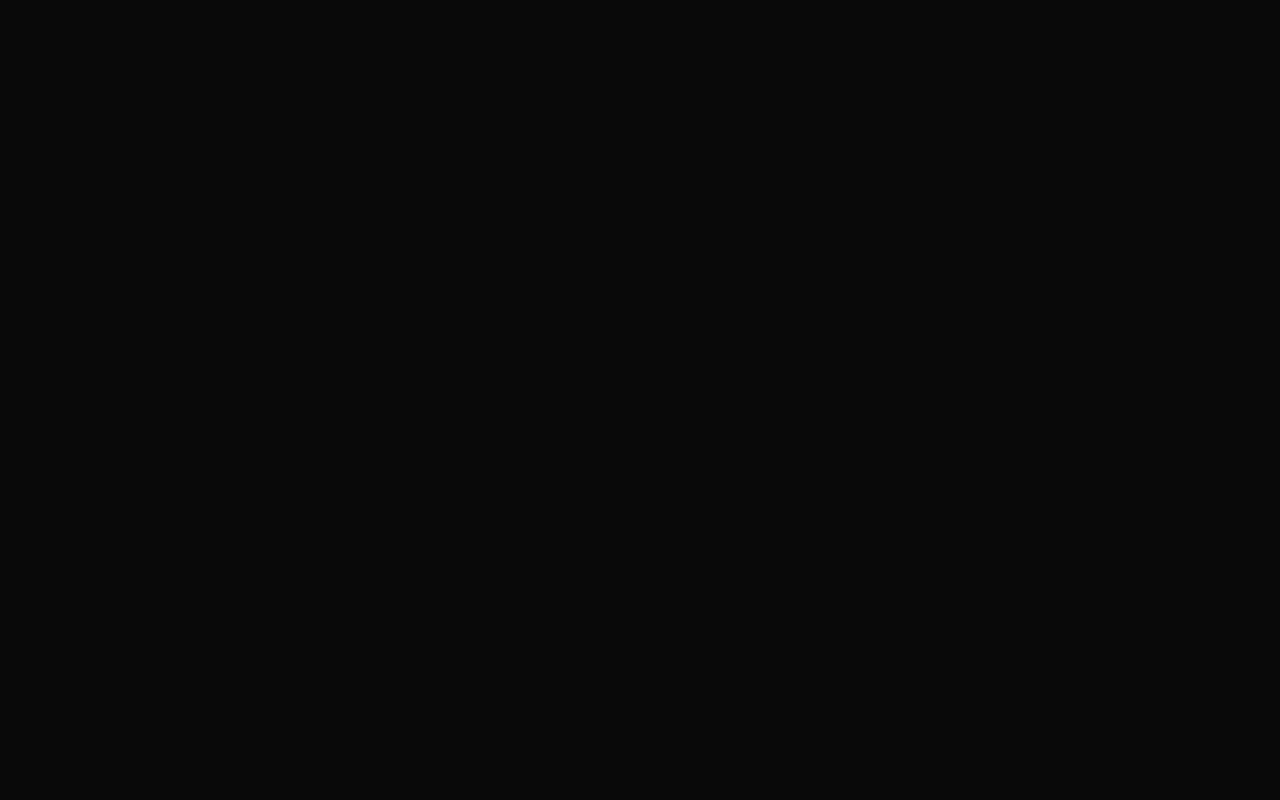
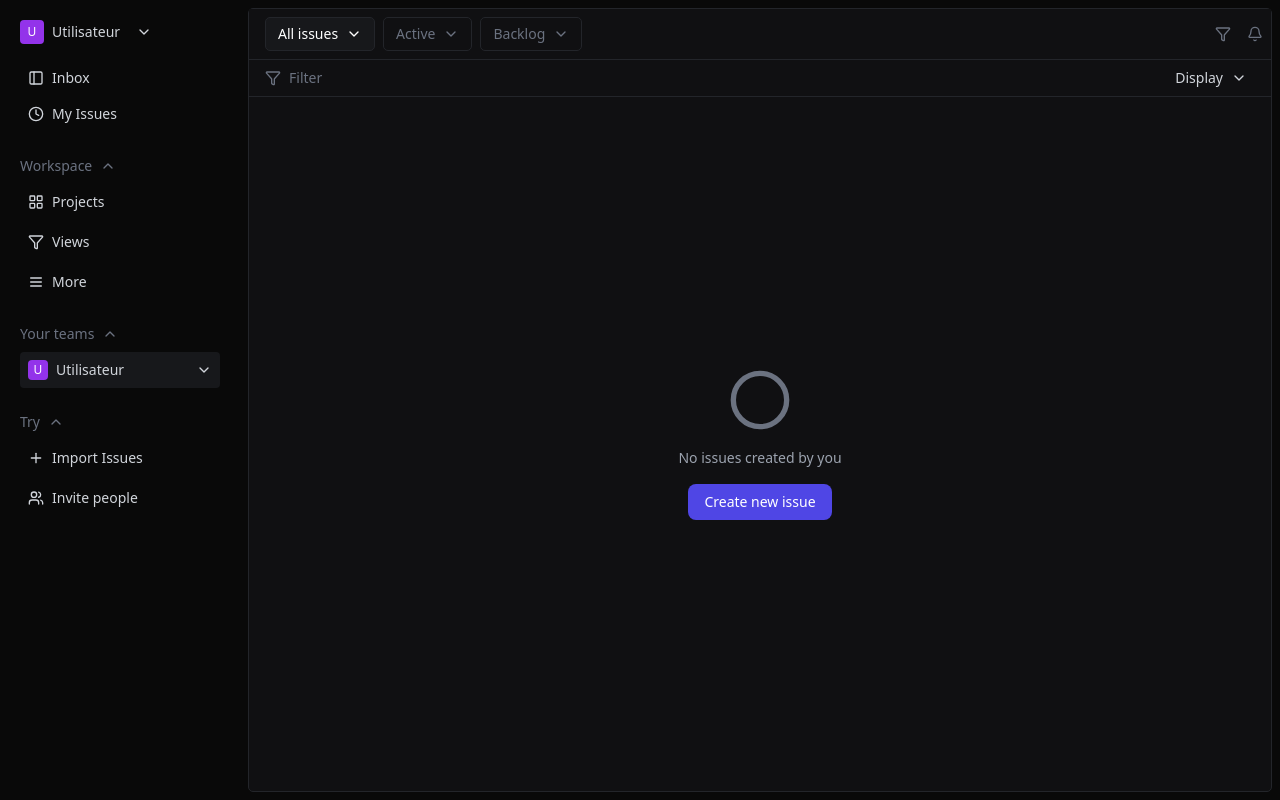
Before and after one commit to giovaniolivier/my-linear-clone, a React (Vite) app: page /my-issues/assigned in a window 1280 px wide. Before the commit this address had no page. Built offline with nearby package versions, Linux system fonts and the light colour scheme.

Commit message:
ajout fichier issues

```diff
--- a/package.json
+++ b/package.json
@@ -10,6 +10,7 @@
     "preview": "vite preview"
   },
   "dependencies": {
+    "@headlessui/react": "^2.2.0",
     "@react-oauth/google": "^0.12.1",
     "firebase": "^11.2.0",
     "jwt-decode": "^4.0.0",
--- a/src/App.tsx
+++ b/src/App.tsx
@@ -1,6 +1,7 @@
 import { BrowserRouter as Router, Routes, Route } from 'react-router-dom';
 import LoginPage from './components/LoginPage';
 import LinearClone from './components/LinearClone';
+import MyIssues from './components/MyIssues';
 import './styles/globals.css';
 
 function App() {
@@ -9,6 +10,7 @@ function App() {
       <Routes>
         <Route path="/" element={<LoginPage />} />
         <Route path="/dashboard" element={<LinearClone />} />
+        <Route path="/my-issues/assigned" element={<MyIssues />} />
       </Routes>
     </Router>
   );
--- /dev/null
+++ b/src/components/IssuesContent.tsx
@@ -0,0 +1,139 @@
+import React from 'react';
+import { Menu as MenuIcon, X, Bell, Filter, Plus, ChevronDown } from 'lucide-react';
+import { Dialog } from "@headlessui/react";
+import { useState } from 'react';
+
+
+interface MainContentProps {
+  isSidebarOpen: boolean;
+  setIsSidebarOpen: (isOpen: boolean) => void;
+  selectedFilter: string;
+  setSelectedFilter: (filter: string) => void;
+  FILTER_OPTIONS: string[];
+}
+
+const IssuesContent: React.FC<MainContentProps> = ({
+  isSidebarOpen,
+  setIsSidebarOpen,
+  selectedFilter,
+  setSelectedFilter,
+  FILTER_OPTIONS
+}) => {
+
+  const [isOpen, setIsOpen] = useState(false);
+  return (
+    <div className="main-content flex-1 border rounded-[5px] border-[#23252a] text-sm m-2 bg-[#101012] flex flex-col">
+      {/* Header */}
+      <div className="header-actions border-b border-[#23252a] p-2 pl-4 flex items-center gap-4 bg-[#101012]">
+        <div className="flex items-center gap-4">
+          <button
+            className="md:hidden z-50"
+            onClick={() => setIsSidebarOpen(!isSidebarOpen)}
+            aria-label="Toggle menu"
+          >
+            {isSidebarOpen ? <X className="hidden w-4 h-4" /> : <MenuIcon className="w-4 h-4" />}
+          </button>
+          <div className="hidden md:flex items-center gap-2">
+            {FILTER_OPTIONS.map((item) => (
+              <div
+                key={item}
+                onClick={() => setSelectedFilter(item)}
+                className={`text-gray-500 border rounded-[5px] border-[#23252a] hover:bg-[#17181b] px-3 py-1.5 flex items-center gap-2 cursor-pointer ${
+                  selectedFilter === item ? "bg-[#17181b] text-white" : ""
+                }`}
+              >
+                <span className="text-sm">{item}</span>
+                <ChevronDown className="w-4 h-4" />
+              </div>
+            ))}
+          </div>
+        </div>
+        <div className="flex items-center ml-auto gap-4">
+          <button
+            className="text-gray-500 hover:text-gray-300"
+            aria-label="Filter view"
+          >
+            <Filter className="w-4 h-4" />
+          </button>
+          <button
+            className="text-gray-500 hover:text-gray-300"
+            aria-label="Notifications"
+          >
+            <Bell className="w-4 h-4" />
+          </button>
+        </div>
+      </div>
+
+      {/* Barre de filtres */}
+      <div className="flex items-center justify-between p-2 pl-4 border-b border-[#23252a]">
+        <div className="flex items-center gap-2">
+          <Filter className="w-4 h-4 text-gray-500" />
+          <span className="text-sm text-gray-500">Filter</span>
+        </div>
+        <div className="flex items-center gap-2 mr-4">
+          <span>Display</span>
+          <ChevronDown className="w-4 h-4" />
+        </div>
+      </div>
+
+      <div className="h-screen flex flex-col items-center justify-center text-white">
+        <div className="text-center">
+          <div className="mb-4">
+            <svg
+              className="mx-auto h-16 w-16 text-gray-500"
+              xmlns="http://www.w3.org/2000/svg"
+              fill="none"
+              viewBox="0 0 24 24"
+              stroke="currentColor"
+            >
+              <circle cx="12" cy="12" r="10" strokeWidth="2" />
+            </svg>
+          </div>
+          <p className="text-gray-400">No issues created by you</p>
+          <button
+            onClick={() => setIsOpen(true)}
+            className="mt-4 px-4 py-2 bg-indigo-600 rounded-lg hover:bg-indigo-500"
+          >
+            Create new issue
+          </button>
+        </div>
+
+        <Dialog open={isOpen} onClose={() => setIsOpen(false)} className="fixed inset-0 flex items-center justify-center">
+          <div className="bg-[#1c1d1f] p-6 rounded-lg w-[800px] shadow-lg relative">
+            <button
+              aria-label="Ouvrir la fenêtre"
+              onClick={() => setIsOpen(false)}
+              className="absolute top-2 right-2 text-gray-400 hover:text-white"
+            >
+              <X size={20} />
+            </button>
+            <h2 className="text-lg font-bold text-gray-300">New Issue</h2>
+            <input
+              type="text"
+              placeholder="Issue title"
+              className="mt-3 w-full p-2 bg-[#1c1d1f] focus:outline-none rounded-md text-white"
+            />
+            <textarea
+              placeholder="Add description..."
+              className="mt-3 w-full p-2 bg-[#1c1d1f] focus:outline-none rounded-md text-white"
+            />
+            <div className="flex items-center mt-4 gap-2">
+              <button className="px-3 py-1 bg-gray-700 rounded-md text-gray-300">Backlog</button>
+              <button className="px-3 py-1 bg-gray-700 rounded-md text-gray-300">Priority</button>
+              <button className="px-3 py-1 bg-gray-700 rounded-md text-gray-300">@oliviergiovani00</button>
+            </div>
+            <div className="mt-4 flex justify-between items-center">
+              <div className="flex items-center gap-2">
+                <input type="checkbox" id="createMore" className="form-checkbox text-indigo-600" />
+                <label htmlFor="createMore" className="text-gray-300">Create more</label>
+              </div>
+              <button className="px-4 py-2 bg-indigo-600 rounded-lg hover:bg-indigo-500">Create issue</button>
+            </div>
+          </div>
+        </Dialog>
+      </div>
+    </div>
+  );
+};
+
+export default IssuesContent;
--- /dev/null
+++ b/src/components/MyIssues.tsx
@@ -0,0 +1,94 @@
+// LinearClone.tsx (composant principal)
+import React, { useState, useEffect } from 'react';
+import { useNavigate } from 'react-router-dom';
+import Sidebar from './Sidebar';
+import IssuesContent from './IssuesContent';
+
+
+const TASKS = [
+  { id: 1, title: "Welcome to Linear 👋" },
+  { id: 2, title: "Plan your first project" },
+  { id: 3, title: "Invite your team" },
+];
+
+const FILTER_OPTIONS = ["All issues", "Active", "Backlog"];
+
+const LinearClone: React.FC = () => {
+  const [user, setUser] = useState<any>(null);
+  const [selectedFilter, setSelectedFilter] = useState(FILTER_OPTIONS[0]);
+  const [isSidebarOpen, setIsSidebarOpen] = useState(false);
+
+  type SectionKey = 'workspace' | 'teams' | 'try' | 'userDropdown';
+
+  const [openSections, setOpenSections] = useState({
+    workspace: true,
+    teams: true,
+    try: true,
+    userDropdown: false
+  });
+
+  const getInitials = (name: string) => {
+    if (!name) return "U";
+
+    const words = name.split(" ");
+    const initials = words
+      .map(word => word[0])
+      .join("")
+      .toUpperCase();
+
+    return initials.slice(0, 2);
+  };
+
+  const navigate = useNavigate();
+  const username = localStorage.getItem("username") || "Utilisateur";
+  const initials = getInitials(username);
+
+  const toggleSection = (section: SectionKey) => {
+    setOpenSections(prev => ({
+      ...prev,
+      [section]: !prev[section]
+    }));
+  };
+
+  const handleLogout = () => {
+    localStorage.removeItem("token");
+    window.location.href = "/";
+  };
+
+  useEffect(() => {
+    const token = localStorage.getItem("token");
+    if (!token) {
+      navigate("/my-issues/assigned");
+    }
+  }, [navigate]);
+
+  return (
+    <div className="linear-clone flex h-screen bg-[#090909] text-gray-300">
+      <Sidebar
+        isSidebarOpen={isSidebarOpen}
+        username={username}
+        initials={initials}
+        openSections={openSections}
+        toggleSection={toggleSection}
+        handleLogout={handleLogout}
+      />
+
+      {isSidebarOpen && (
+        <div
+          className="fixed inset-0 bg-black opacity-50 md:hidden"
+          onClick={() => setIsSidebarOpen(false)}
+        />
+      )}
+
+      <IssuesContent
+        isSidebarOpen={isSidebarOpen}
+        setIsSidebarOpen={setIsSidebarOpen}
+        selectedFilter={selectedFilter}
+        setSelectedFilter={setSelectedFilter}
+        FILTER_OPTIONS={FILTER_OPTIONS}
+      />
+    </div>
+  );
+};
+
+export default LinearClone;
--- a/src/components/NavButton.tsx
+++ b/src/components/NavButton.tsx
@@ -2,7 +2,7 @@ import React from 'react';
 import { ReactNode } from 'react';
 
 interface NavButtonProps {
-  icon: React.ElementType; // Type du composant d'icône
+  icon: React.ElementType;
   children: ReactNode;
 }
 
--- a/src/components/Sidebar.tsx
+++ b/src/components/Sidebar.tsx
@@ -4,6 +4,7 @@ import { ChevronDown, PanelLeft, Clock, LayoutGrid, Filter, Menu, Plus, Users }
 import NavButton from './NavButton';
 import SectionHeader from './SectionHeader';
 import UserDropdown from './UserDropdown';
+import { Link } from "react-router-dom";
 
 interface SidebarProps {
     isSidebarOpen: boolean;
@@ -28,7 +29,7 @@ const Sidebar: React.FC<SidebarProps> = ({
   handleLogout
 }) => {
   return (
-    <div className={`sidebar w-64 p-4 flex flex-col fixed md:static top-0 left-0 h-full bg-[#090909] transform transition-transform duration-300 ${isSidebarOpen ? 'translate-x-0' : '-translate-x-full'} md:translate-x-0 z-40`}>
+    <div className={`sidebar w-60 p-5 flex flex-col fixed md:static top-0 left-0 h-full bg-[#090909] transform transition-transform duration-300 ${isSidebarOpen ? 'translate-x-0' : '-translate-x-full'} md:translate-x-0 z-40`}>
       {/* User section */}
       <div className="relative">
         <div
@@ -54,7 +55,9 @@ const Sidebar: React.FC<SidebarProps> = ({
       {/* Navigation principale */}
       <nav className="text-sm space-y-1">
         <NavButton icon={PanelLeft}>Inbox</NavButton>
-        <NavButton icon={Clock}>My Issues</NavButton>
+        <Link to="/my-issues/assigned">
+          <NavButton icon={Clock}>My Issues</NavButton>
+        </Link>
       </nav>
 
       {/* Section Workspace */}
--- a/src/components/firebaseConfig.ts
+++ b/src/components/firebaseConfig.ts
@@ -20,7 +20,7 @@ const signInWithGoogle = async () => {
     const user = result.user;
     localStorage.setItem("username", user.displayName || "Utilisateur");
     localStorage.setItem("token", user.uid);
-    window.location.href = "/dashboard"; // Redirection après connexion
+    window.location.href = "/dashboard";
   } catch (error) {
     console.error("Erreur de connexion :", error);
   }
```
Also changed, not shown: 1 other file (tests, documents, lock files or other folders).
